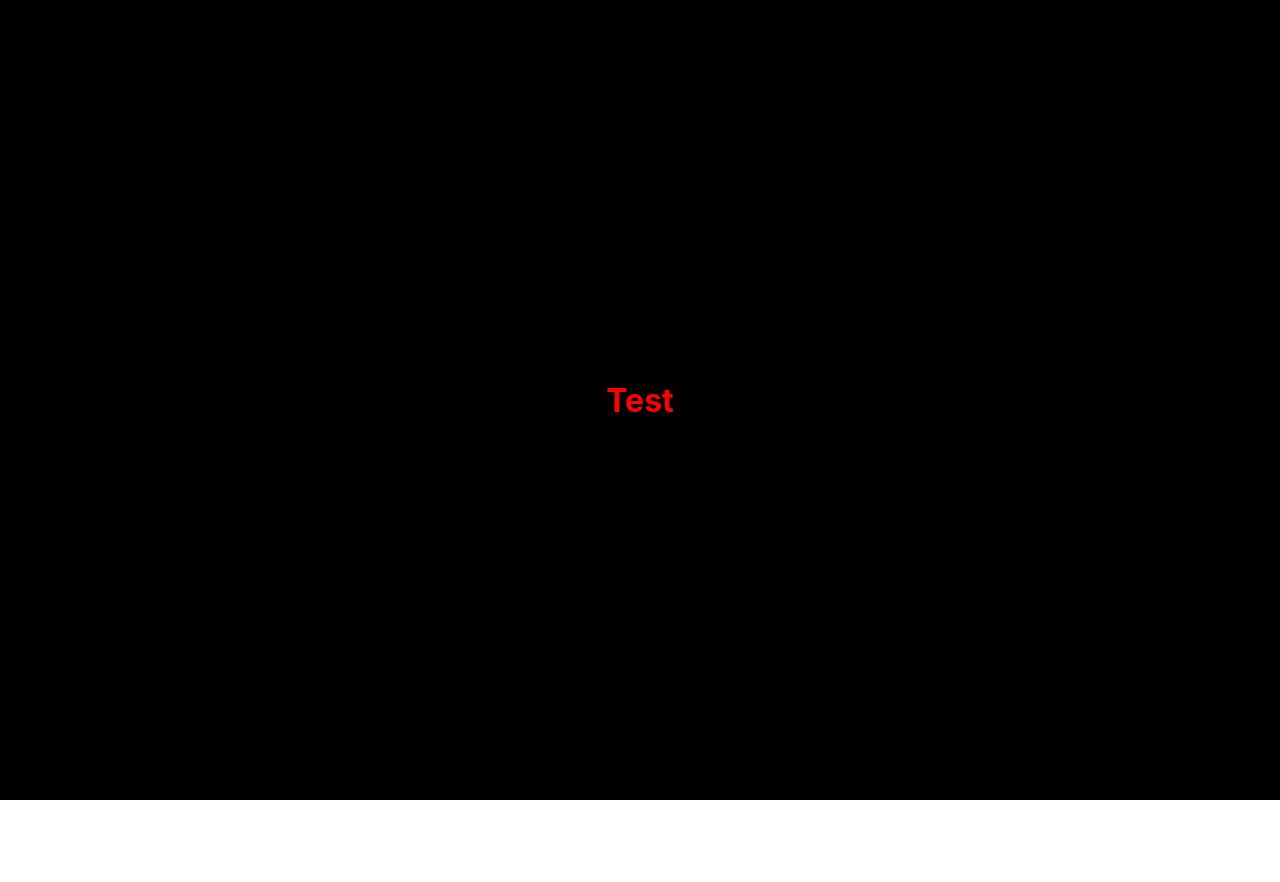
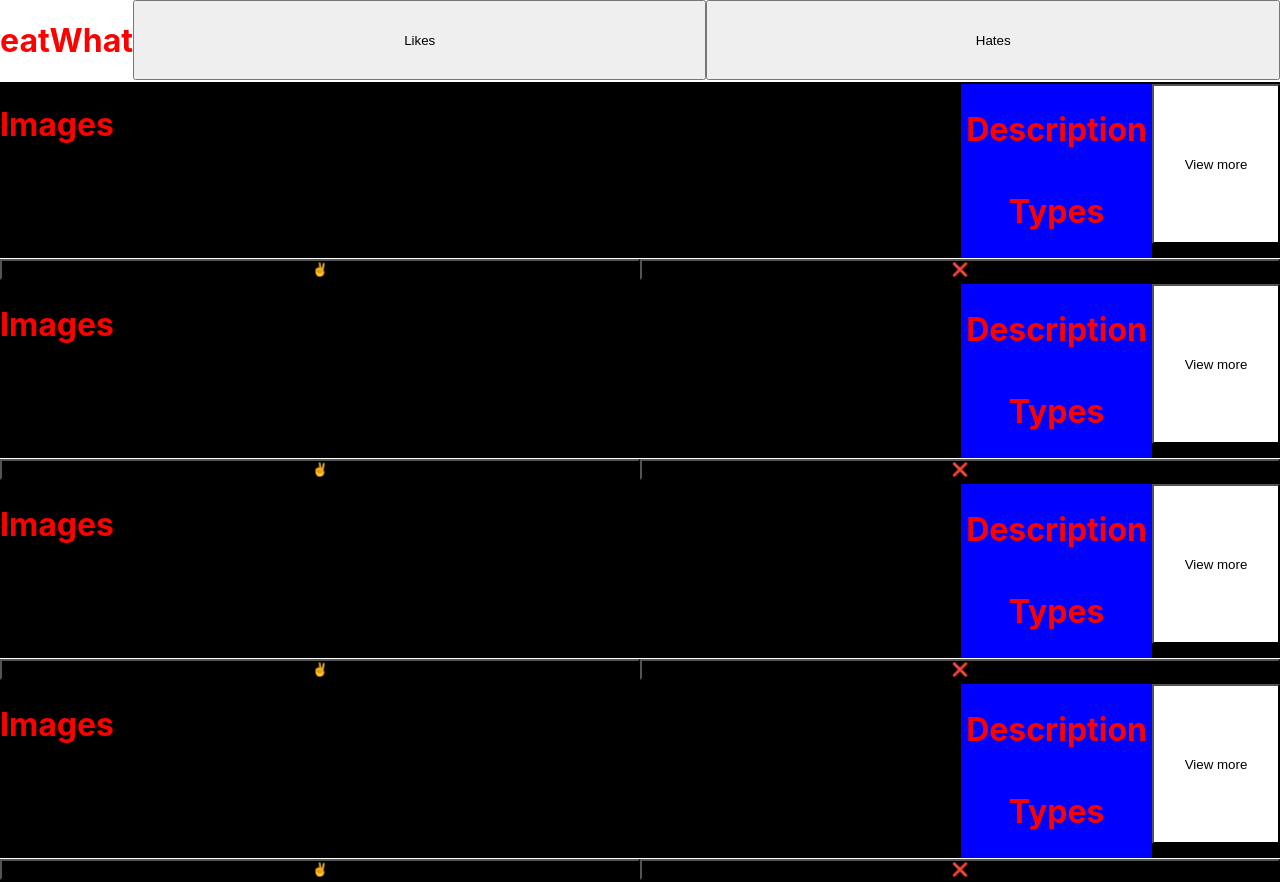
Before and after one commit to KENNETH233/eatWhat, a React (Create React App) app: page / in a window 1280 px wide. Both pictures are taken after a click on the button "Show some choices :)". Before the commit the page ends 800 px from the top, so only its background shows below. Built offline with nearby package versions, Linux system fonts and the light colour scheme.

Commit message:
basic structures

```diff
--- a/src/App.js
+++ b/src/App.js
@@ -1,6 +1,8 @@
 import React, { useState } from 'react';
 import styled from 'styled-components';
 // import './App.css';
+
+const dishes = [1, 2, 3, 4]
 
 const AppWrapper = styled.div`
   background:black;
@@ -44,18 +46,69 @@ const FunctionPage = styled.div`
   flex-direction: column;
 `
 
+const NaviBoxes = styled. div`
+  display: flex;
+  flex-direction: row;
+`
+
+const LikesLibrary = styled. button`
+  width: 45vw;
+  height: 10vh;
+`
+
+const HateLibrary = styled. button`
+  width: 45vw;
+  height: 10vh;
+`
+
+
 const ChoicesBox = styled.div`
     display:flex;
     flex-direction:column
     width:100vw;
-    height:100vh;
+    height:25vh;
     background:black;
     justify-content:center;
     align-item:center;
 `
 const Choices = styled.div`
+    display: flex;
+    flex-direction: row;
+    // background: white;
+`
 
+const ChoicesDescription = styled.div`
+     display: flex;
+     flex-direction: column;
+     margin-left: auto;
+     background:blue;
+     padding:5px;
 `
+
+const ViewMoreButton = styled. button`
+      background:white;
+      width:10vw;
+      height:20vh;
+`
+
+const ButtonBoxes = styled.div`
+    diplay:flex;
+    flex-direction: row;
+    height: 10wh;
+    background white;
+`
+
+const YesButton = styled.button`
+    background:black;
+    text-align: center;
+    width:50vw;
+`
+const NoButton = styled.button`
+    background:black;
+    text-align: center;
+    width:50vw;
+`
+
 
 function App() {
   return (
@@ -80,17 +133,51 @@ function LandingPage() {
     );
   } else {
     return (
-      <MainFunction />
+      <div>
+      <Navi/>
+      <RunMainFunction/>
+      </div>
     );
   }
 }
 
-function MainFunction() {
+function RunMainFunction() {
+  return (
+    dishes.map(mainFunction)
+  );
+}
+
+function mainFunction() {
   return (
     <ChoicesBox>
-      <Title>Test</Title>
+      <Choices>
+        <Title>Images</Title>
+
+        <ChoicesDescription>
+          <Title> Description </Title>
+          <Title> Types </Title>
+        </ChoicesDescription>
+
+        <ViewMoreButton> View more </ViewMoreButton>
+      </Choices>
+
+      <ButtonBoxes>
+        <YesButton>✌️</YesButton>
+        <NoButton> ❌</NoButton>
+      </ButtonBoxes>
+
+
     </ChoicesBox>
       );
     }
 
+function Navi(){
+  return(
+    <NaviBoxes>
+      <Title> eatWhat </Title>
+      <LikesLibrary>Likes</LikesLibrary>
+      <HateLibrary>Hates</HateLibrary>
+    </NaviBoxes>
+  );
+}
     export default App;
```
